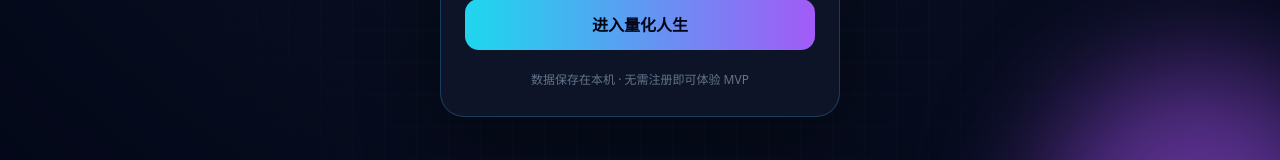
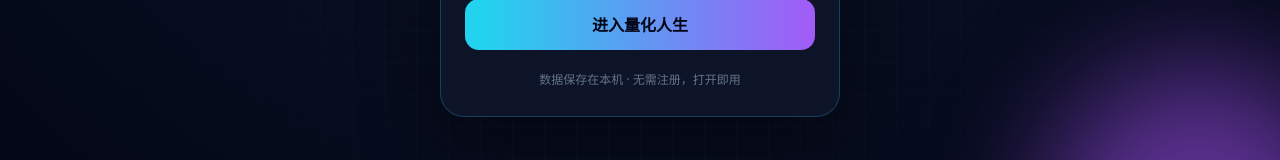
Before and after one commit to WXKFelix/Gauge, a React (Vite) app: page / in a window 1280 px wide. Shown: the part 514-674 px from the top of the page. Built offline with nearby package versions, Linux system fonts and the light colour scheme.

Commit message:
fix: remove MVP wording from login footer copy
Co-authored-by: WXKFelix <WXKFelix@users.noreply.github.com>

```diff
--- a/src/components/LoginPage.tsx
+++ b/src/components/LoginPage.tsx
@@ -54,7 +54,7 @@ export function LoginPage({ onLogin }: LoginPageProps) {
         </form>
 
         <p className="login-foot">
-          数据保存在本机 · 无需注册即可体验 MVP
+          数据保存在本机 · 无需注册，打开即用
         </p>
       </main>
     </div>
```
